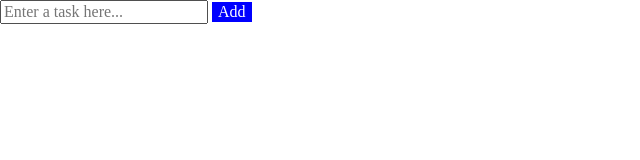
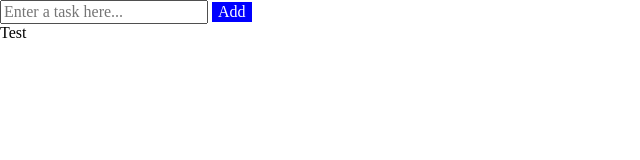
Before and after one commit to PSlekys/todo-manager, a plain HTML site: page index.html in a window 1280 px wide. Shown: the full height of the page, 0-640 px from the left. Drawn offline with nearby package versions, Linux system fonts and the light colour scheme.

Commit message:
something

```diff
--- a/index.html
+++ b/index.html
@@ -16,5 +16,8 @@
       <input type="text" placeholder="Enter a task here..." required />
       <button type="submit">Add</button>
     </form>
+    <section class="todos">
+      <div class="todo">Test</div>
+    </section>
   </body>
 </html>
```
